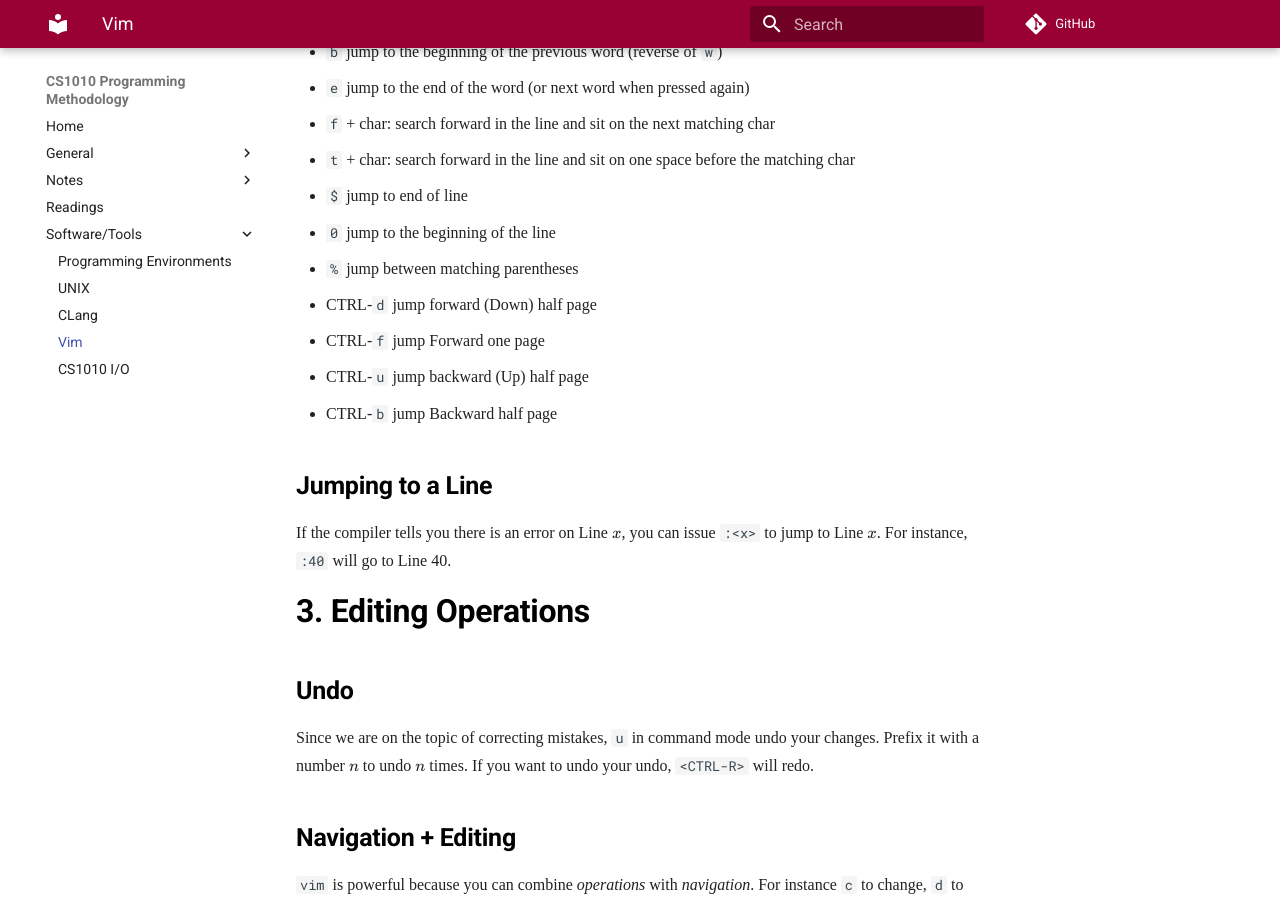
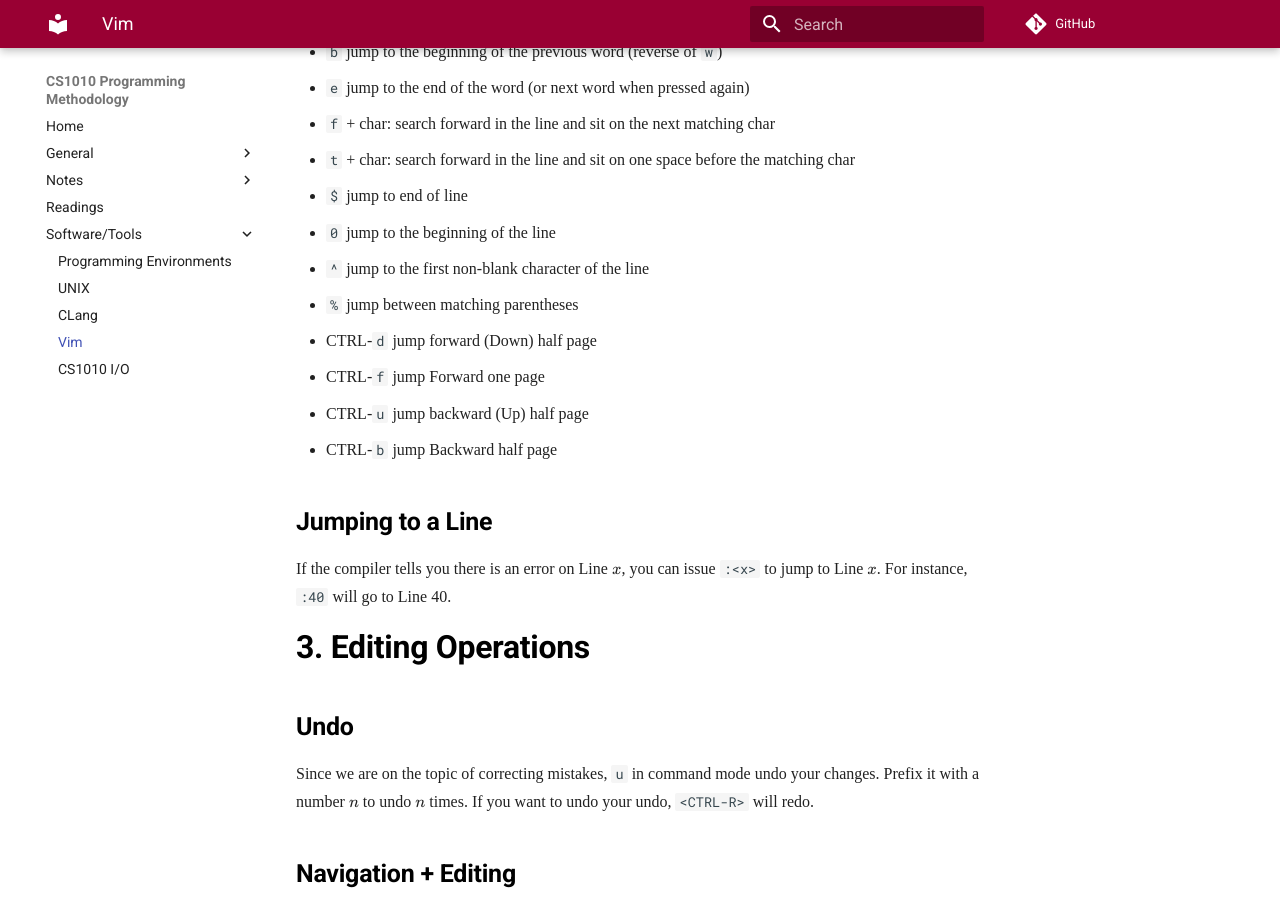
Before and after one commit to LL-Pengfei/CS1010-AY1819S1-Personal, an MkDocs documentation site: the page built from docs/vim.md, in a window 1280 px wide and 900 px high, scrolled down 1996 px. Built offline with MkDocs 1.6.1 and Material for MkDocs 9.7.7, drawn with Linux system fonts in a browser that asks for light colours; nearby versions of some CDN libraries; some web fonts are replaced; formulas are drawn with MathJax 3; comment, search, counter and statistics services are not loaded; old or Windows-style settings are respelled for this version of MkDocs.

Commit message:
Added ^ (Thanks Shui Herng!)

```diff
--- a/docs/vim.md
+++ b/docs/vim.md
@@ -76,6 +76,7 @@ Other shortcuts (no need to memorize them now, just refer back when you feel lik
 - `t` + char:  search forward in the line and sit on one space before the matching char
 - `$` jump to end of line
 - `0` jump to the beginning of the line
+- `^` jump to the first non-blank character of the line
 - `%` jump between matching parentheses
 - CTRL-`d` jump forward (Down) half page
 - CTRL-`f` jump Forward one page
```
